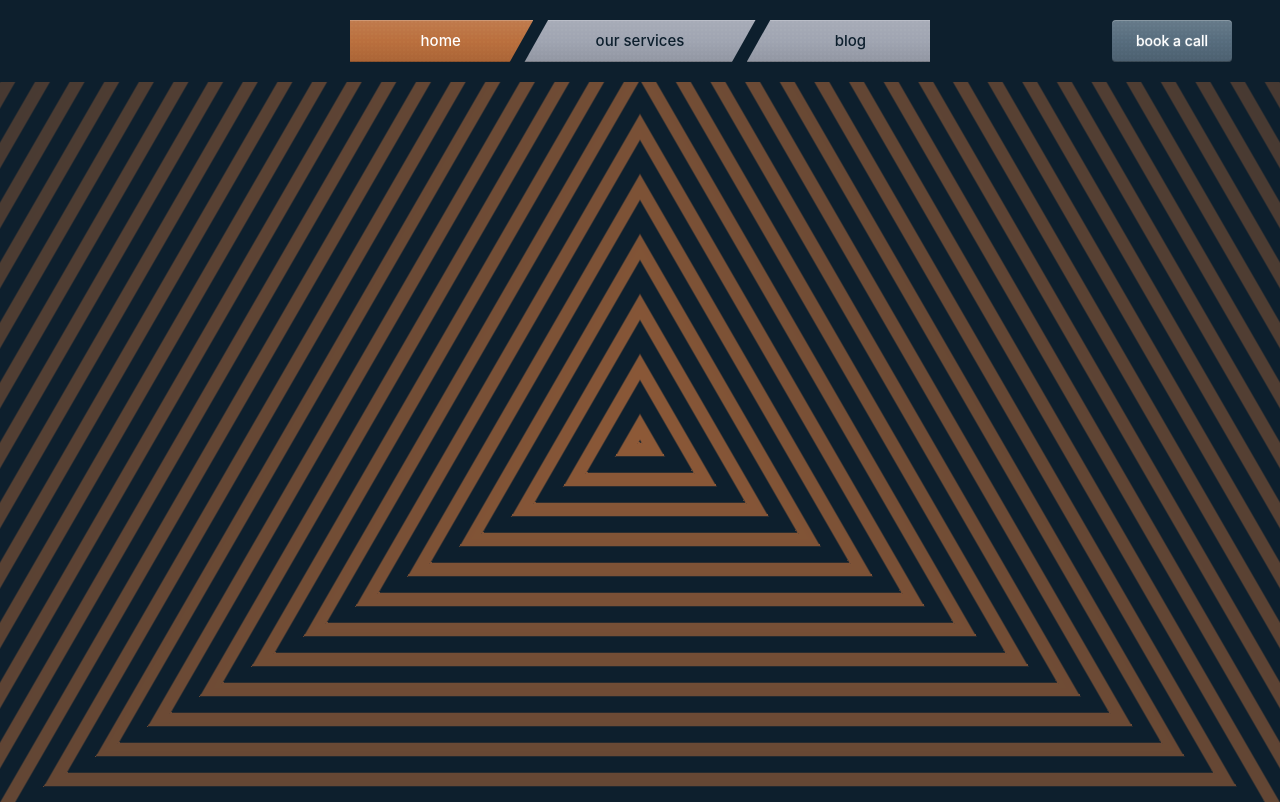
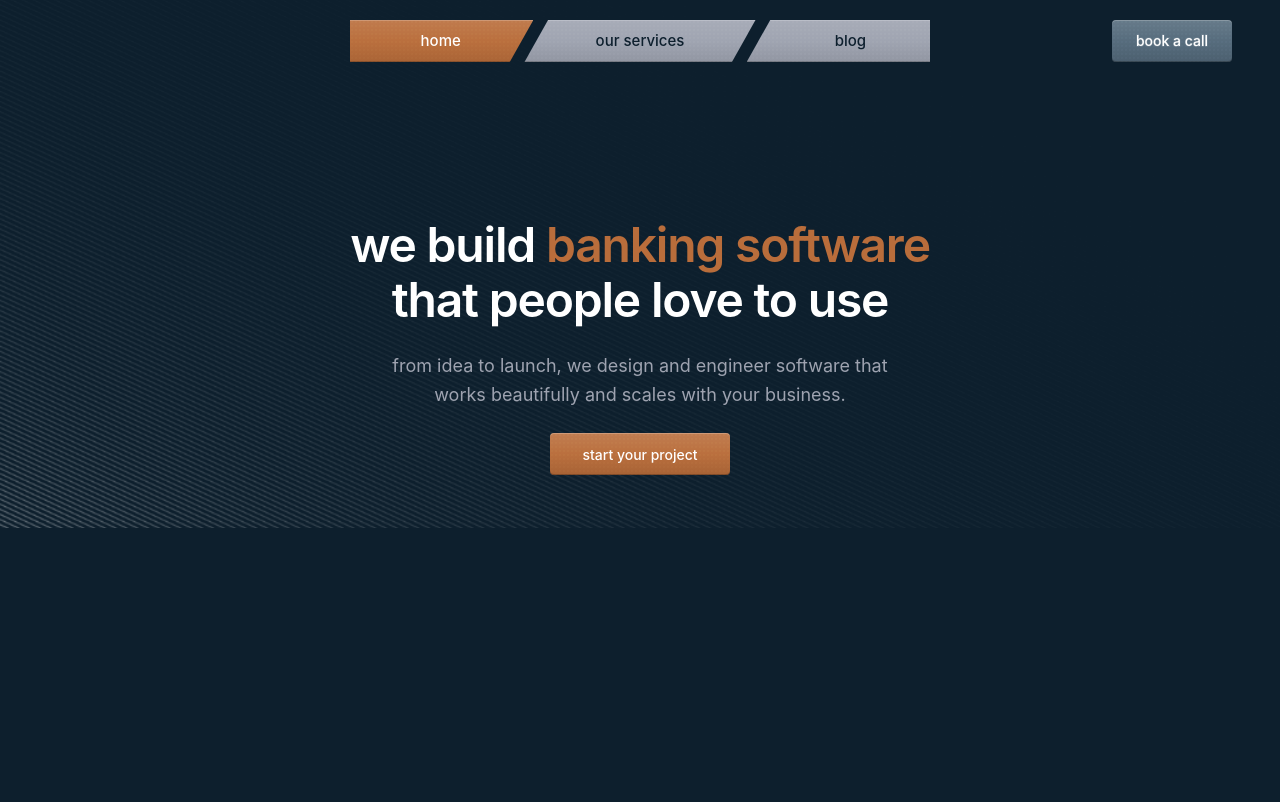
Before and after one commit to geraldnjaumain/rpm, a Next.js app: page / in a window 1280 px wide. Built offline with nearby package versions, Linux system fonts and the light colour scheme; some icons are missing.

Commit message:
feat: hero section with rotating software types and styled CTA

```diff
--- a/app/page.tsx
+++ b/app/page.tsx
@@ -2,24 +2,133 @@
 
 import * as React from "react"
 import { Header } from "@/components/header"
-import { ConcentricPattern } from "@/components/concentric-pattern"
+
+const SOFTWARE_TYPES = [
+  "healthcare systems",
+  "banking software",
+  "government platforms",
+  "automotive software",
+  "fintech products",
+  "logistics solutions",
+  "insurance platforms",
+  "retail software",
+  "education platforms",
+  "real estate tools",
+  "telecom systems",
+  "hospitality software",
+  "energy solutions",
+  "legal tech",
+  "media platforms",
+]
 
 export default function Home() {
+  const [visible, setVisible] = React.useState(false)
+  const [currentIndex, setCurrentIndex] = React.useState(0)
+  const [isSwapping, setIsSwapping] = React.useState(false)
+
+  React.useEffect(() => {
+    const timer = setTimeout(() => setVisible(true), 100)
+    return () => clearTimeout(timer)
+  }, [])
+
+  React.useEffect(() => {
+    const interval = setInterval(() => {
+      setIsSwapping(true)
+      setTimeout(() => {
+        setCurrentIndex((prev) => (prev + 1) % SOFTWARE_TYPES.length)
+        setIsSwapping(false)
+      }, 200)
+    }, 2800)
+    return () => clearInterval(interval)
+  }, [])
+
   return (
     <main className="min-h-screen w-full max-w-full overflow-x-hidden bg-[#0D1F2D] text-white">
+      {/* Hero Background Image */}
+      <div
+        className="absolute top-0 left-0 right-0 h-[66vh] z-0 pointer-events-none bg-cover bg-center bg-no-repeat"
+        style={{ backgroundImage: "url('/hero-bg.png')" }}
+      />
       {/* Top Header */}
       <Header />
 
-      {/* Hero Section with Concentric Pattern Shader */}
-      <section className="relative w-full h-[calc(100vh-80px)] min-h-[500px] overflow-hidden">
-        <ConcentricPattern
-          shape={0}
-          ringCount={24}
-          falloff={0.8}
-          color={{ r: 185 / 255, g: 109 / 255, b: 59 / 255, a: 0.75 }}
-          transform={{ x: 50, y: 50, radius: 50, angle: 0 }}
-          className="w-full h-full"
-        />
+      {/* Hero Section */}
+      <section className="relative w-full h-[66vh] min-h-[400px] z-10 flex flex-col items-center justify-center px-6">
+        <div className="flex flex-col items-center gap-6 max-w-2xl text-center">
+          {/* Headline */}
+          <h1
+            className="text-[clamp(28px,5vw,48px)] font-semibold leading-[1.15] tracking-tight text-white"
+            style={{
+              opacity: visible ? 1 : 0,
+              transform: visible ? "translateY(0)" : "translateY(16px)",
+              transition: "opacity 600ms cubic-bezier(0.25, 0.1, 0.25, 1), transform 600ms cubic-bezier(0.25, 0.1, 0.25, 1)",
+            }}
+          >
+            we build{" "}
+            <span
+              className="inline-block text-[#B96D3B]"
+              style={{
+                opacity: isSwapping ? 0 : 1,
+                transform: isSwapping ? "translateY(8px)" : "translateY(0)",
+                transition: "opacity 200ms ease-out, transform 200ms ease-out",
+              }}
+            >
+              {SOFTWARE_TYPES[currentIndex]}
+            </span>
+            <br />
+            that people love to use
+          </h1>
+
+          {/* Subtext */}
+          <p
+            className="text-[clamp(14px,2vw,18px)] leading-relaxed text-[#9EA3B0] max-w-lg"
+            style={{
+              opacity: visible ? 1 : 0,
+              transform: visible ? "translateY(0)" : "translateY(12px)",
+              transition: "opacity 600ms cubic-bezier(0.25, 0.1, 0.25, 1) 150ms, transform 600ms cubic-bezier(0.25, 0.1, 0.25, 1) 150ms",
+            }}
+          >
+            from idea to launch, we design and engineer software that works beautifully and scales with your business.
+          </p>
+
+          {/* CTA Button */}
+          <div
+            style={{
+              opacity: visible ? 1 : 0,
+              transform: visible ? "translateY(0)" : "translateY(10px)",
+              transition: "opacity 600ms cubic-bezier(0.25, 0.1, 0.25, 1) 300ms, transform 600ms cubic-bezier(0.25, 0.1, 0.25, 1) 300ms",
+            }}
+          >
+            <button
+              type="button"
+              className="group relative inline-flex h-[42px] items-center justify-center overflow-hidden rounded-[4px] bg-[#B96D3B] px-8 font-sans text-[14px] font-medium text-white transition-all duration-200 ease-out cursor-pointer select-none border-0 outline-none hover:bg-[#c87a46] active:scale-[0.98] active:bg-[#a8612f] focus-visible:ring-2 focus-visible:ring-[#B96D3B]/70 focus-visible:ring-offset-0"
+              style={{
+                boxShadow: "inset 0 1px 0 0 rgba(255, 255, 255, 0.22), inset 0 -1px 0 0 rgba(0, 0, 0, 0.25)",
+              }}
+            >
+              {/* Depth gradient overlay */}
+              <span
+                className="pointer-events-none absolute inset-0 z-0 opacity-80"
+                style={{
+                  background:
+                    "linear-gradient(180deg, rgba(255, 255, 255, 0.14) 0%, rgba(255, 255, 255, 0.02) 50%, rgba(0, 0, 0, 0.12) 100%)",
+                }}
+                aria-hidden="true"
+              />
+              {/* Micro-texture overlay */}
+              <span
+                className="pointer-events-none absolute inset-0 z-0 opacity-[0.035] mix-blend-overlay"
+                style={{
+                  backgroundImage:
+                    "radial-gradient(circle at 50% 50%, rgba(255,255,255,0.8) 1px, transparent 1px)",
+                  backgroundSize: "4px 4px",
+                }}
+                aria-hidden="true"
+              />
+              <span className="relative z-20 select-none tracking-normal">start your project</span>
+            </button>
+          </div>
+        </div>
       </section>
     </main>
   )
--- a/components/concentric-pattern.tsx
+++ b/components/concentric-pattern.tsx
@@ -5,7 +5,7 @@ import { cn } from "@/lib/utils"
 
 export interface ConcentricPatternProps
   extends Omit<React.CanvasHTMLAttributes<HTMLCanvasElement>, "color"> {
-  shape?: 0 | 1 | 2 // 0: Triangle, 1: Circle, 2: Square
+  shape?: 0 | 1 | 2 | 3 // 0: Triangle, 1: Circle, 2: Square, 3: Lines
   ringCount?: number
   falloff?: number
   inverseFalloff?: boolean
@@ -41,7 +41,7 @@ export function ConcentricPattern({
 
     // Parameters
     const currentShape = shape
-    const currentRingCount = Math.min(60, Math.max(1, ringCount))
+    const currentRingCount = Math.max(1, ringCount)
     const currentFalloff = Math.min(5, Math.max(0, falloff))
     const currentInverseFalloff = inverseFalloff ? 1 : 0
     const currentColor = [
@@ -106,7 +106,8 @@ out vec4 fragColor;
 float shapeDistance(vec2 p, int shape) {
   if (shape == 0) { return max(p.y, (sqrt(3.0) * abs(p.x) - p.y) * 0.5); }
   if (shape == 1) { return length(p); }
-  return max(abs(p.x), abs(p.y));
+  if (shape == 2) { return max(abs(p.x), abs(p.y)); }
+  return p.y;
 }
 
 void main() {
@@ -127,11 +128,16 @@ void main() {
   float distance = shapeDistance(rotatedPosition, shape);
   float scaledDistance = distance * ringCount;
   float ringPosition = fract(scaledDistance + offset);
-  float blendWidth = min(fwidth(scaledDistance) * 1.5, 0.2499);
+
+  float fw = fwidth(scaledDistance);
+  float blendWidth = min(fw * 1.5, 0.2499);
+  float lineThickness = max(0.5 * fw, 0.001);
+
   float leadingEdge = smoothstep(0.0, blendWidth, ringPosition);
-  float trailingEdge = smoothstep(0.5 - blendWidth, 0.5, ringPosition);
+  float trailingEdge = smoothstep(lineThickness, lineThickness + blendWidth, ringPosition);
   float band = leadingEdge * (1.0 - trailingEdge);
-  float normalFalloff = exp(-distance * falloff);
+
+  float normalFalloff = exp(-length(position) * falloff);
   float fade = normalFalloff;
   if (inverseFalloff) { fade = 1.0 - normalFalloff; }
   float alpha = band * fade * color.a;
@@ -149,7 +155,8 @@ varying vec2 v_uv;
 float shapeDistance(vec2 p, int shape) {
   if (shape == 0) { return max(p.y, (sqrt(3.0) * abs(p.x) - p.y) * 0.5); }
   if (shape == 1) { return length(p); }
-  return max(abs(p.x), abs(p.y));
+  if (shape == 2) { return max(abs(p.x), abs(p.y)); }
+  return p.y;
 }
 
 void main() {
@@ -171,14 +178,17 @@ void main() {
   float scaledDistance = distance * ringCount;
   float ringPosition = fract(scaledDistance + offset);
   #ifdef GL_OES_standard_derivatives
-  float blendWidth = min(fwidth(scaledDistance) * 1.5, 0.2499);
+  float fw = fwidth(scaledDistance);
+  float blendWidth = min(fw * 1.5, 0.2499);
+  float lineThickness = max(0.5 * fw, 0.001);
   #else
   float blendWidth = 0.02;
+  float lineThickness = 0.01;
   #endif
   float leadingEdge = smoothstep(0.0, blendWidth, ringPosition);
-  float trailingEdge = smoothstep(0.5 - blendWidth, 0.5, ringPosition);
+  float trailingEdge = smoothstep(lineThickness, lineThickness + blendWidth, ringPosition);
   float band = leadingEdge * (1.0 - trailingEdge);
-  float normalFalloff = exp(-distance * falloff);
+  float normalFalloff = exp(-length(position) * falloff);
   float fade = normalFalloff;
   if (inverseFalloff) { fade = 1.0 - normalFalloff; }
   float alpha = band * fade * color.a;
--- a/components/navbar.tsx
+++ b/components/navbar.tsx
@@ -106,7 +106,7 @@ export function Navbar({
         ["--gap" as any]: "calc(var(--nav-h) * 0.35)",
       }}
       className={cn(
-        "relative flex select-none items-stretch overflow-hidden bg-[#0D1F2D]",
+        "relative flex select-none items-stretch overflow-hidden bg-transparent",
         "h-[var(--nav-h)] w-full max-w-[320px] sm:max-w-[540px] md:max-w-[580px]",
         className
       )}
```
Also changed, not shown: public/hero-bg.png (added).
